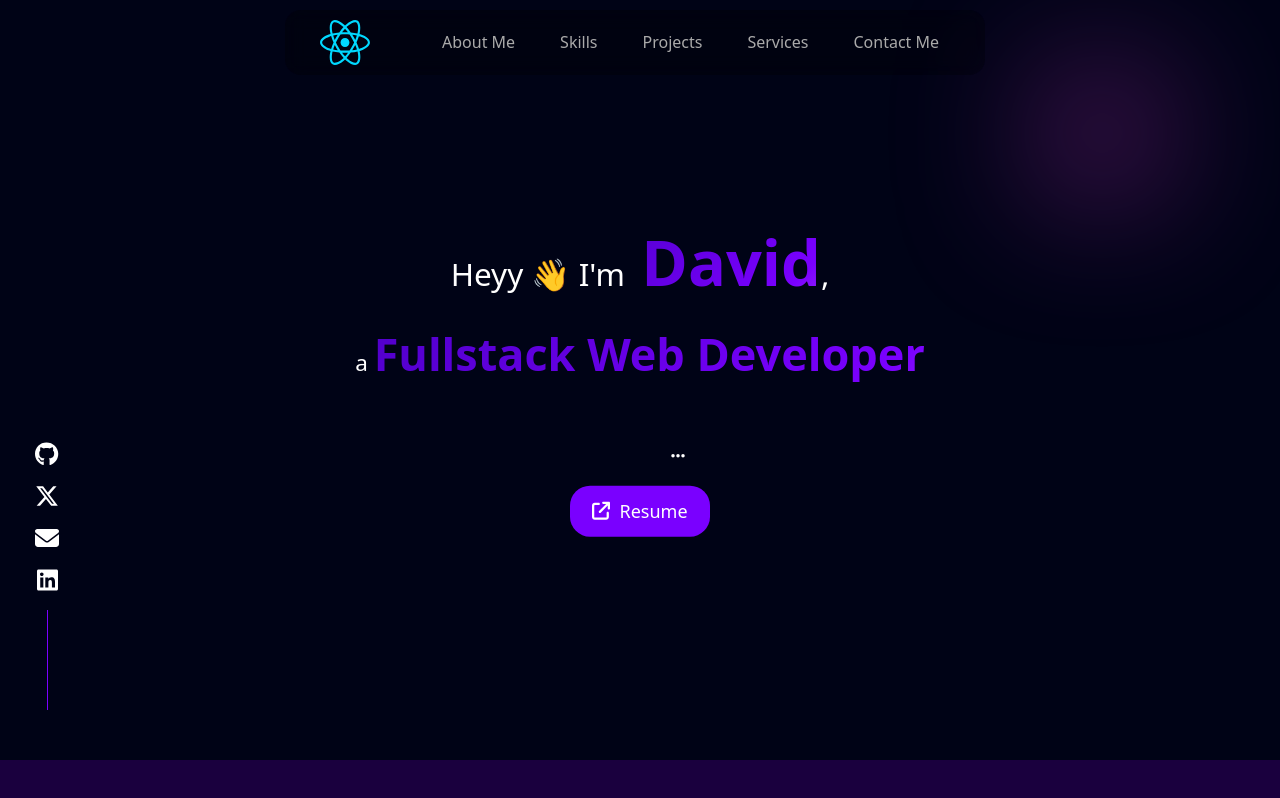
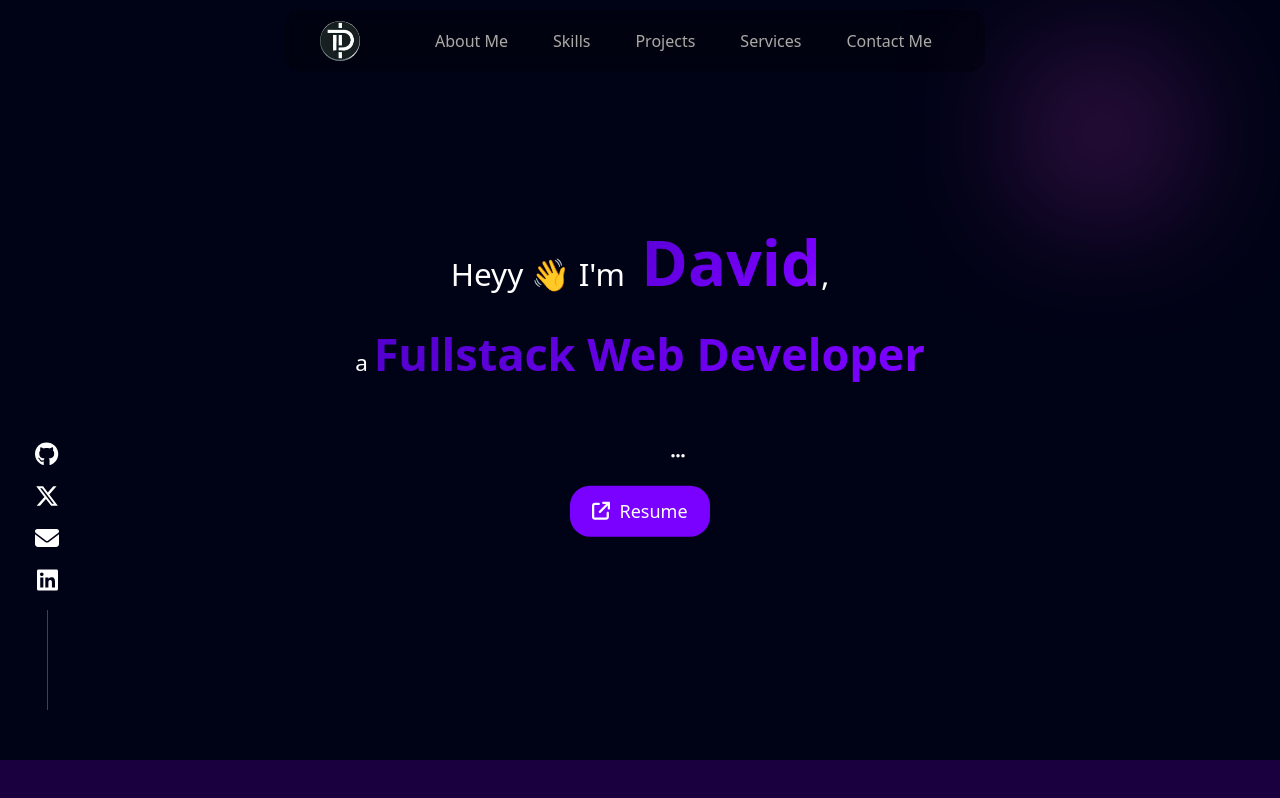
Before and after one commit to DavidTimi1/davidtimi1.github.io, a React (Vite) app: page / in a window 1280 px wide. Built offline with nearby package versions, Linux system fonts and the light colour scheme; some icons are missing.

Commit message:
Fix (resource path) - Add resources within src folder

```diff
--- a/src/components/FeaturedProjects.jsx
+++ b/src/components/FeaturedProjects.jsx
@@ -4,7 +4,7 @@ import "./Projects.css";
 
 import img1 from "../assets/ref1.png";
 import img2 from "../assets/cooking1.gif";
-import img3 from "../../public/full-large.jpg";
+import img3 from "../assets/full-large.jpg";
 import { faArrowUpRightFromSquare } from "@fortawesome/free-solid-svg-icons";
 import { FontAwesomeIcon } from "@fortawesome/react-fontawesome";
 
--- a/src/components/Navbar.css
+++ b/src/components/Navbar.css
@@ -21,6 +21,7 @@
     .nav-link {
         color: #aaa;
         font-weight: 500;
+        text-shadow: 0 0 5px #111;
         text-wrap: nowrap;
         transition: .25s ease-in-out;
 
--- a/src/components/Navbar.jsx
+++ b/src/components/Navbar.jsx
@@ -1,5 +1,5 @@
 import { useEffect, useRef, useState } from "react";
-import logo from "../assets/react.svg";
+import logo from "../assets/logo.jpg";
 
 import "./navbar.css";
 import { IconBtn } from "./Button";
@@ -22,8 +22,8 @@ const Navbar = () => {
             <div className="nav-content mx-auto">
                 <div className="fw d-flex flex-column">
                     <nav className="fw pad d-flex mid-align gap-5" style={{justifyContent: "space-between"}}>
-                        <div className="flex-shrink-0" style={{width: "50px"}}>
-                            <img src={logo} className="fw" style={{objectFit: "cover"}} />
+                        <div className="flex-shrink-0" style={{width: "40px"}}>
+                            <img src={logo} className="fw" style={{objectFit: "cover", borderRadius: "50%"}} />
                         </div>
 
                         <div className="d-none d-md-flex mid-align gap-2">
```
Also changed, not shown: src/assets/full-large.jpg (added), src/assets/logo.jpg (added).
